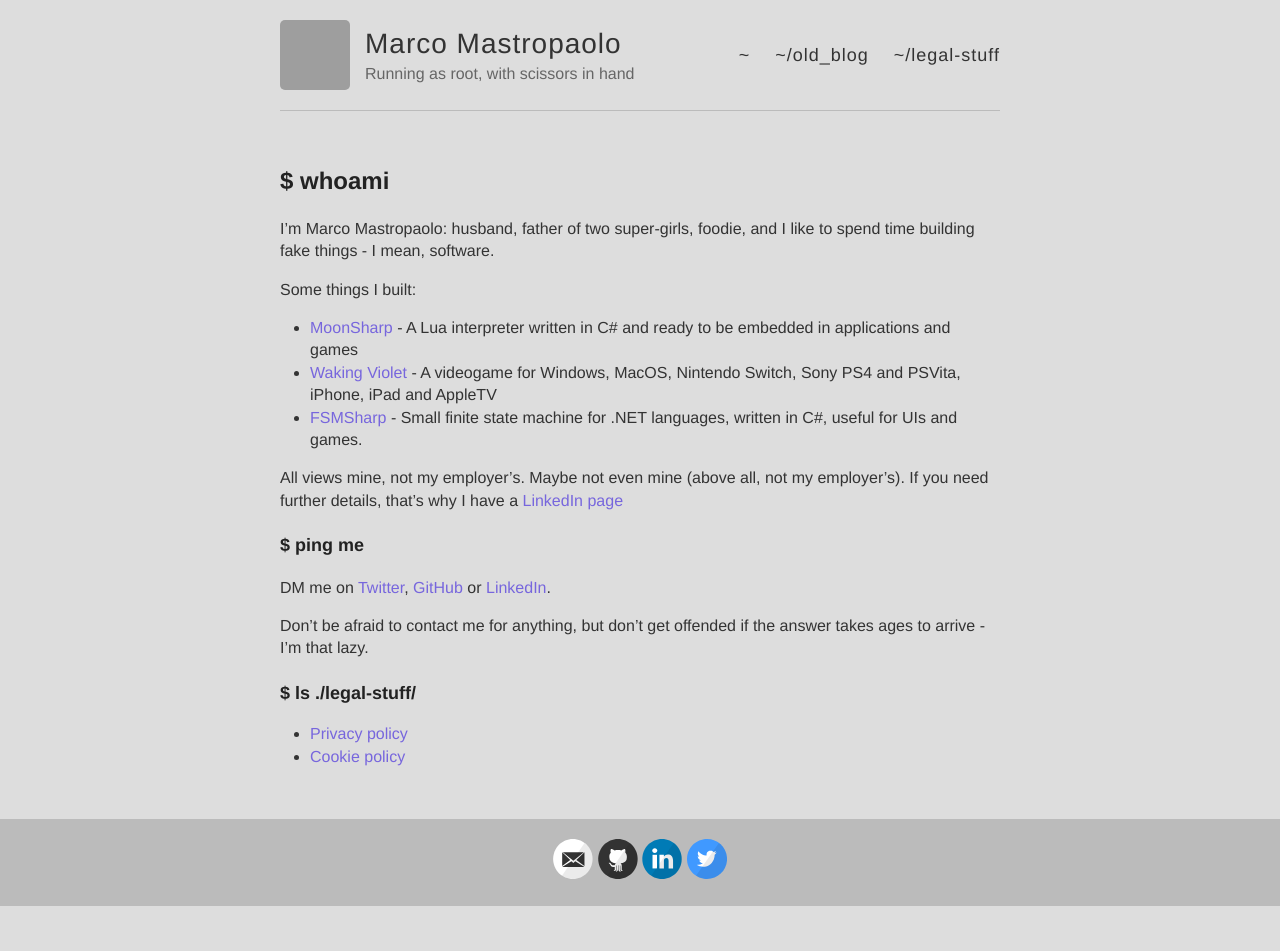
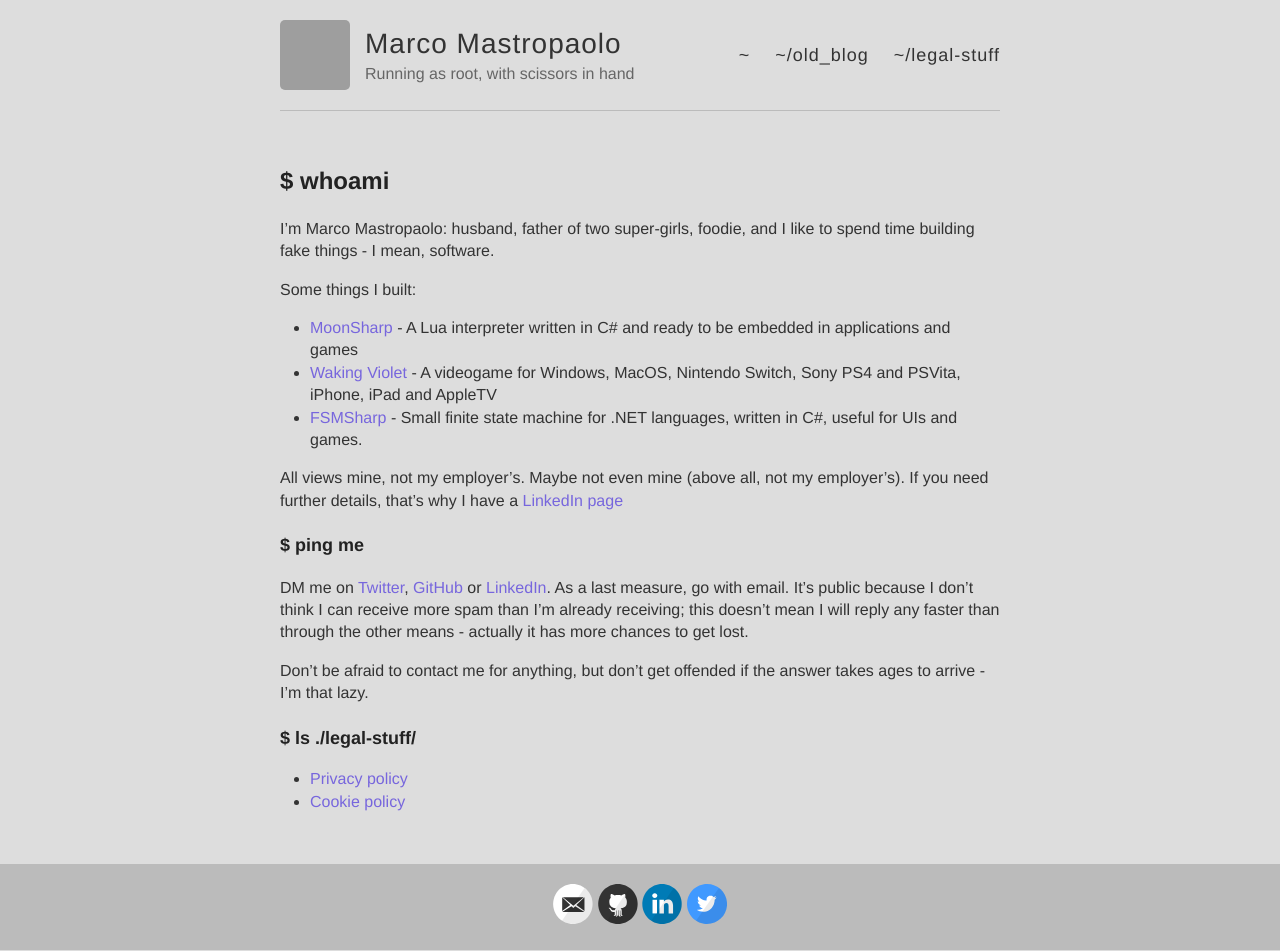
Before and after one commit to xanathar/xanathar.github.io, a Jekyll site: the page built from index.md, in a window 1280 px wide. Built offline with Jekyll 4.4.1, drawn with Linux system fonts in a browser that asks for light colours; some web fonts are replaced; before the commit the page ends 907 px from its top, so only the background shows below that; grey boxes are pictures that could not be loaded.

Commit message:
readded-email-discla

```diff
--- a/index.md
+++ b/index.md
@@ -16,7 +16,7 @@ If you need further details, that's why I have a [LinkedIn page](https://www.lin
 
 ### $ ping me
 
-DM me on [Twitter](https://twitter.com/mxanathar), [GitHub](https://github.com/xanathar/) or [LinkedIn](https://www.linkedin.com/in/marcomastropaolo/).
+DM me on [Twitter](https://twitter.com/mxanathar), [GitHub](https://github.com/xanathar/) or [LinkedIn](https://www.linkedin.com/in/marcomastropaolo/). As a last measure, go with email. It's public because I don't think I can receive more spam than I'm already receiving; this doesn't mean I will reply any faster than through the other means - actually it has more chances to get lost.
 
 Don't be afraid to contact me for anything, but don't get offended if the answer takes ages to arrive - I'm that lazy.
 
```
